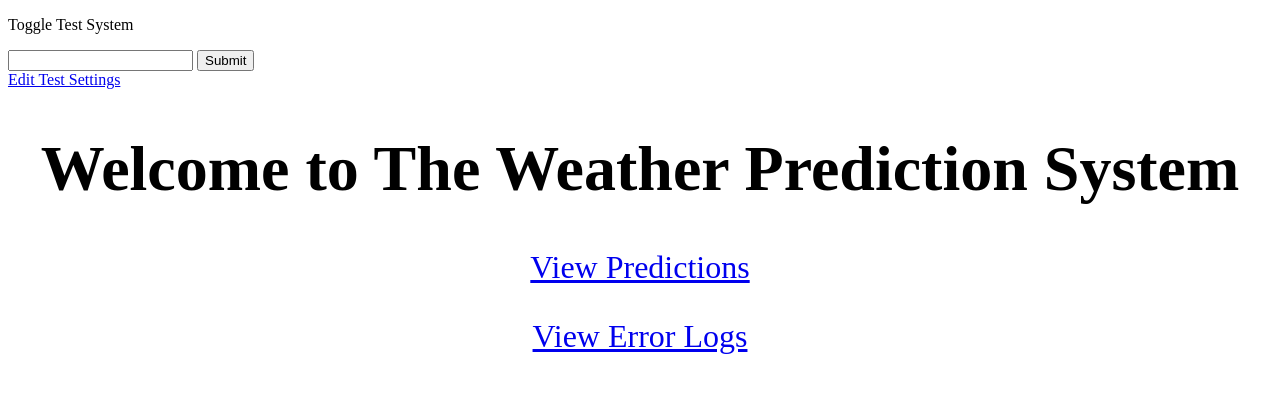
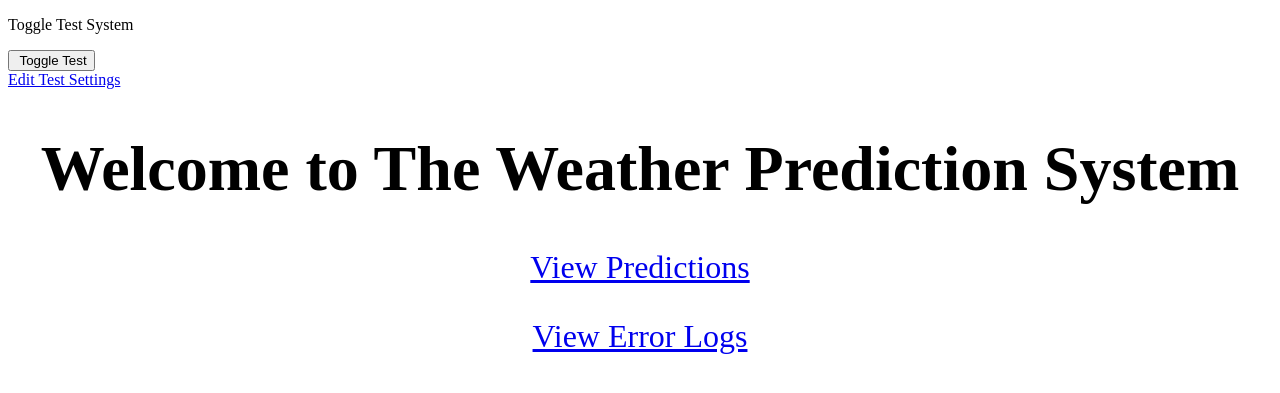
Before and after one commit to TheFungusAmongUs/MEC2022, a Flask app: page / in a window 1280 px wide. Shown: the top 393 px of the page. Run offline with Flask 2, Linux system fonts and the light colour scheme.

Commit message:
new button

```diff
--- a/templates/index.html
+++ b/templates/index.html
@@ -13,8 +13,7 @@
 
         <p>Toggle Test System</p>
           <form method= "post">
-              <input type="text" name = "test">
-              <input type="submit">
+              <input type="submit" value =" Toggle Test">
 
 
           </form>
```
